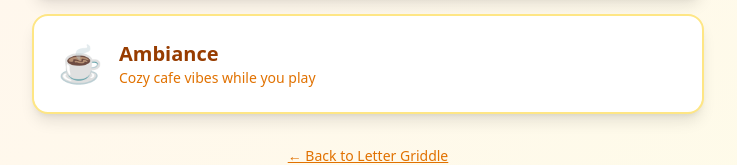
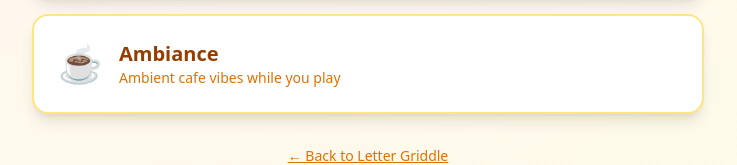
Before and after one commit to lauriegriddle/griddle-game, a Next.js app: page /beta in a window 1280 px wide. Shown: the part 662-827 px from the top of the page, without its empty margins (272-1009 px from the left). Built offline with nearby package versions, Linux system fonts and the light colour scheme.

Commit message:
Change cozy to ambiant in description

```diff
--- a/app/beta/page.js
+++ b/app/beta/page.js
@@ -28,7 +28,7 @@ export default function BetaGames() {
   name: "Ambiance",
   href: "/ambiance",
   emoji: "☕",
-  description: "Cozy cafe vibes while you play"
+  description: "Ambient cafe vibes while you play"
 }
   ];
 
```
